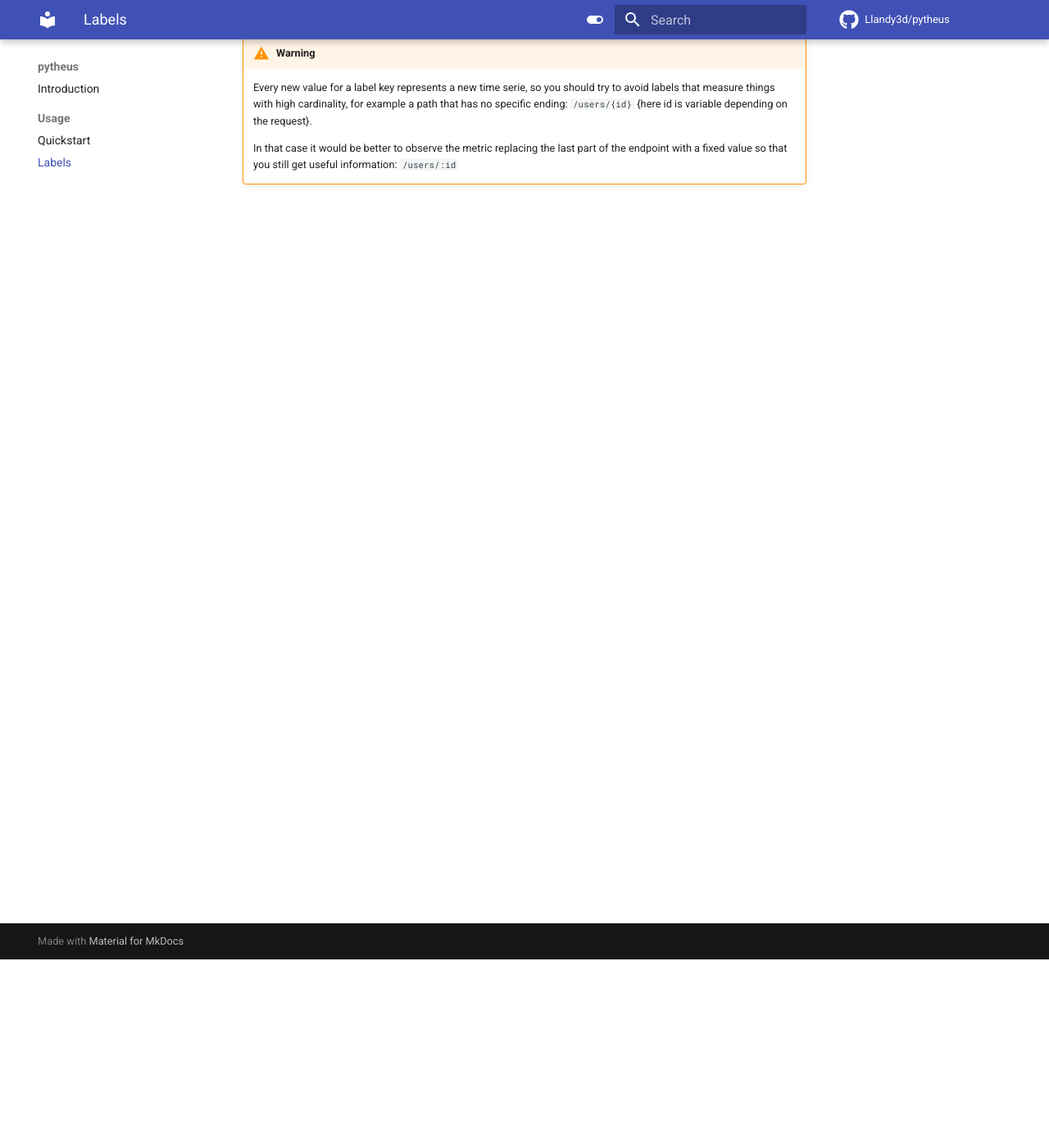
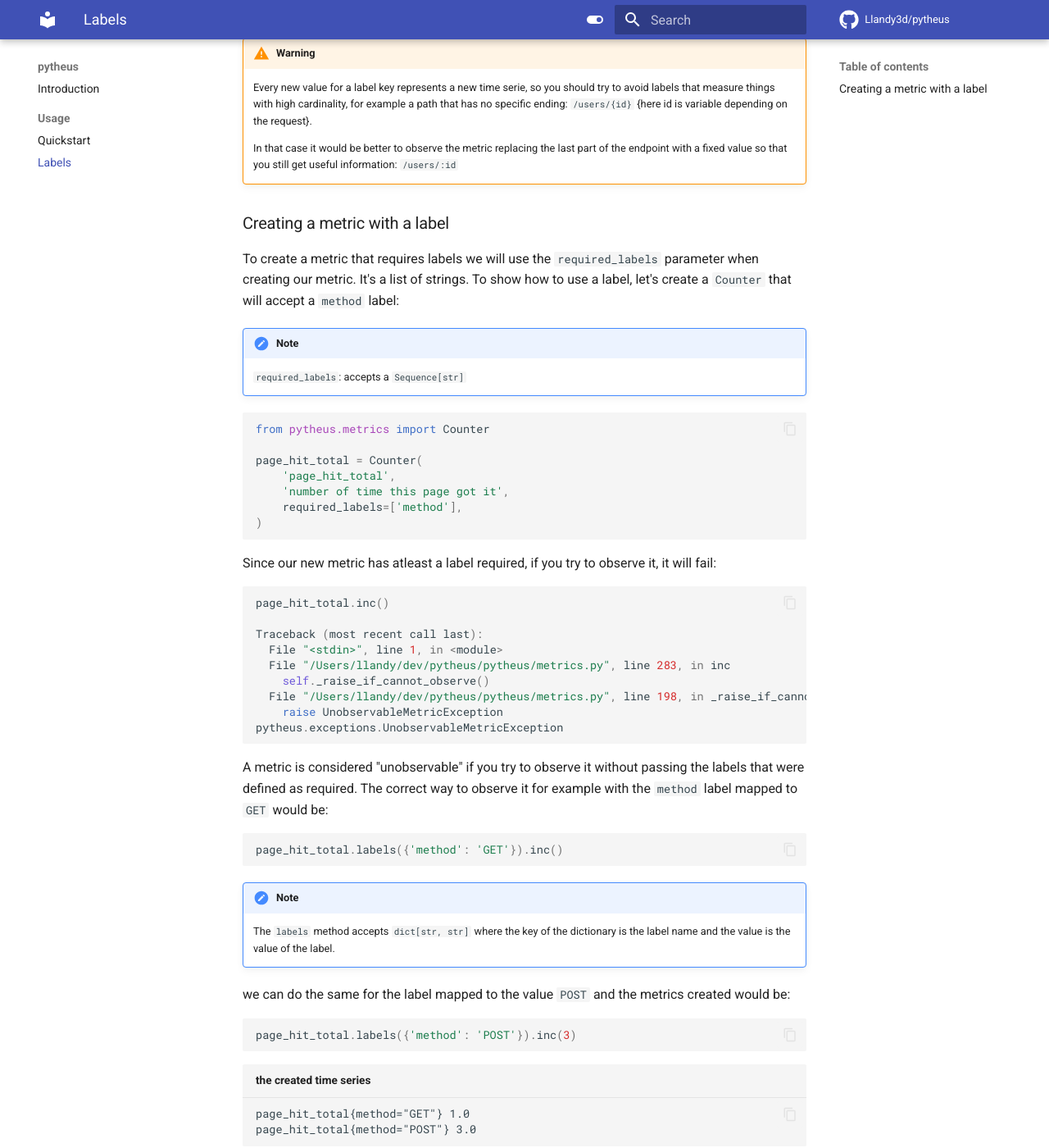
Before and after one commit to Llandy3d/pytheus, an MkDocs documentation site: the page built from docs/labels.md, in a window 1280 px wide and 1400 px high, scrolled down 230 px. Shown: the whole window at 82% size. Built offline with MkDocs 1.6.1 and Material for MkDocs 9.7.7, drawn with Linux system fonts in a browser that asks for light colours; comment, search, counter and statistics services are not loaded; some of the changed text lies outside the part shown.

Commit message:
labels: creating a metric with a label

````diff
--- a/docs/labels.md
+++ b/docs/labels.md
@@ -8,3 +8,59 @@ With labels you can differentiate what you are measuring, for example for an `ht
     Every new value for a label key represents a new time serie, so you should try to avoid labels that measure things with high cardinality, for example a path that has no specific ending: `/users/{id}` {here id is variable depending on the request}.
 
     In that case it would be better to observe the metric replacing the last part of the endpoint with a fixed value so that you still get useful information: `/users/:id`
+
+### Creating a metric with a label
+
+To create a metric that requires labels we will use the `required_labels` parameter when creating our metric. It's a list of strings.
+To show how to use a label, let's create a `Counter` that will accept a `method` label:
+
+!!! note
+
+    `required_labels`:  accepts a `Sequence[str]`
+
+```python
+from pytheus.metrics import Counter
+
+page_hit_total = Counter(
+    'page_hit_total',
+    'number of time this page got it',
+    required_labels=['method'],
+)
+```
+
+Since our new metric has atleast a label required, if you try to observe it, it will fail:
+
+```python
+page_hit_total.inc()
+
+Traceback (most recent call last):
+  File "<stdin>", line 1, in <module>
+  File "/Users/llandy/dev/pytheus/pytheus/metrics.py", line 283, in inc
+    self._raise_if_cannot_observe()
+  File "/Users/llandy/dev/pytheus/pytheus/metrics.py", line 198, in _raise_if_cannot_observe
+    raise UnobservableMetricException
+pytheus.exceptions.UnobservableMetricException
+```
+
+A metric is considered "unobservable" if you try to observe it without passing the labels that were defined as required. The correct way to observe it for example with the `method` label mapped to `GET` would be:
+
+```python
+page_hit_total.labels({'method': 'GET'}).inc()
+```
+
+!!! note
+
+    The `labels` method accepts `dict[str, str]` where the key of the dictionary is the label name and the value is the value of the label.
+
+we can do the same for the label mapped to the value `POST` and the metrics created would be:
+
+```python
+page_hit_total.labels({'method': 'POST'}).inc(3)
+```
+
+``` title="the created time series"
+page_hit_total{method="GET"} 1.0
+page_hit_total{method="POST"} 3.0
+```
+
+this allows us to check the `page_hit_total` metric in prometheus, or if we want specifics we can check the values for a specific label like `page_hit_total{method="GET"}`!
````
